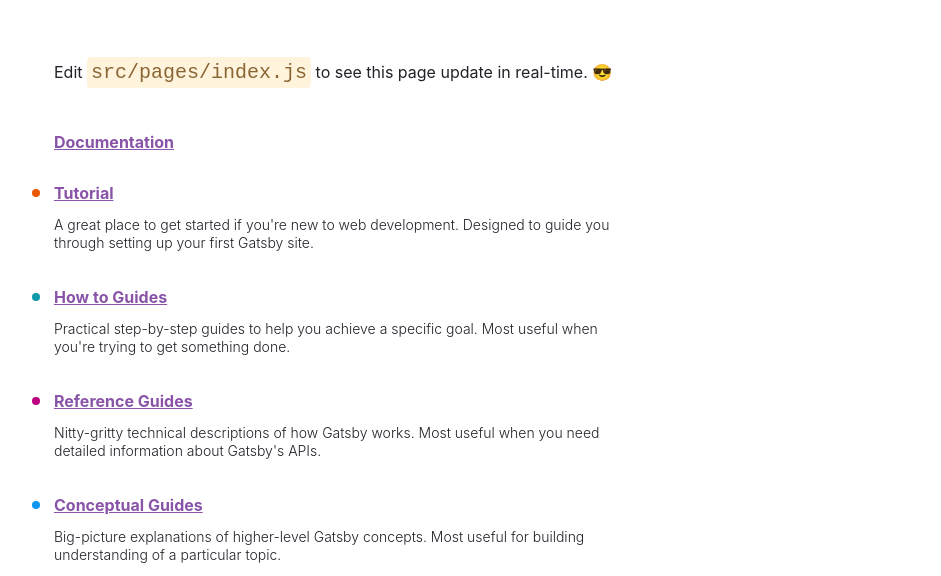
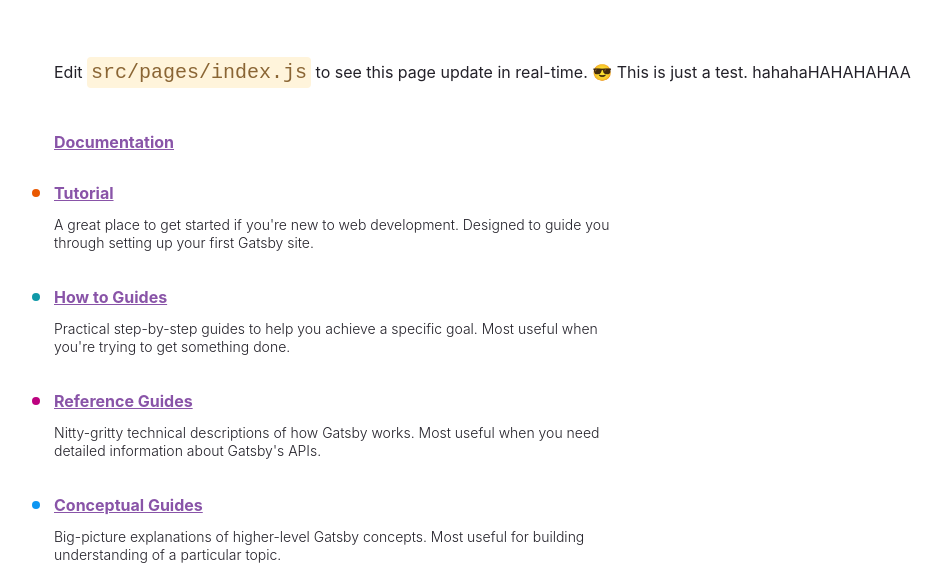
Before and after one commit to Rob7147/rob-website, a Gatsby site: page / in a window 1280 px wide. Shown: the part 224-800 px from the top of the page, without its empty margins (50-991 px from the left). Built offline with nearby package versions, Linux system fonts and the light colour scheme; Gatsby itself is replaced by a stand-in of ours.

Commit message:
modified:   package-lock.json modified:   package.json modified:   src/pages/index.js

```diff
--- a/package.json
+++ b/package.json
@@ -16,6 +16,7 @@
   },
   "dependencies": {
     "gatsby": "^5.3.2",
+    "lru-cache": "^7.14.1",
     "react": "^18.2.0",
     "react-dom": "^18.2.0"
   }
--- a/src/pages/index.js
+++ b/src/pages/index.js
@@ -133,8 +133,10 @@ const IndexPage = () => {
       </h1>
       <p style={paragraphStyles}>
         Edit <code style={codeStyles}>src/pages/index.js</code> to see this page
-        update in real-time. 😎
+        update in real-time. 😎 This is just a test. hahahaHAHAHAHAA
+
       </p>
+
       <ul style={listStyles}>
         <li style={docLinkStyle}>
           <a
```
Also changed, not shown: 2 other files.
